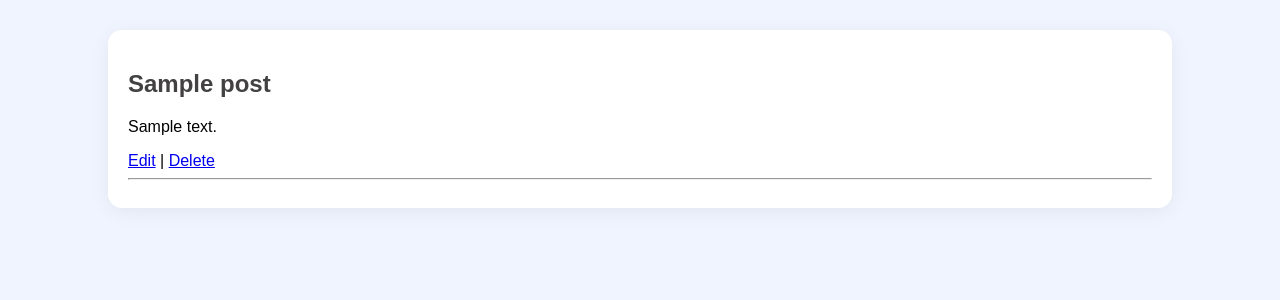
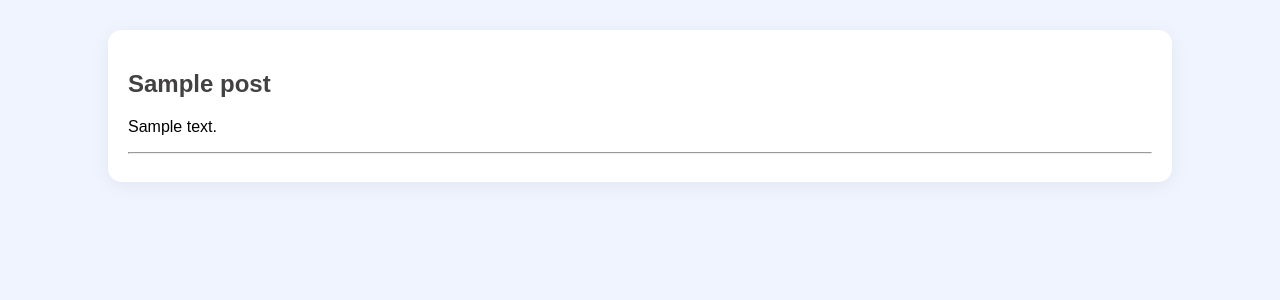
Before and after one commit to Saikishore67/Blog-Page-using-Django, a Django app: page / in a window 1280 px wide. Shown: the part 128-428 px from the top of the page. Run offline with Django 5.2, Linux system fonts and the light colour scheme; tables that the repository leaves empty hold one stand-in row (values such as "Sample post").

Commit message:
Updated home.html
Removed commented-out welcome message and links.

```diff
--- a/blog/templates/blog/home.html
+++ b/blog/templates/blog/home.html
@@ -8,16 +8,12 @@
     <title>My Blog</title>
 </head>
 <body>
-    <!-- <h1>Welcome to My Blog</h1>
-    <a href="{% url 'add_post' %}">Add New Post</a>
-    <hr> -->
+
 
     {% for post in posts %}
         <div>
             <h2>{{ post.title }}</h2>
             <p>{{ post.content }}</p>
-            <a href="{% url 'edit_post' post.id %}">Edit</a> |
-            <a href="{% url 'delete_post' post.id %}">Delete</a>
             <hr>
         </div>
     {% empty %}
```
